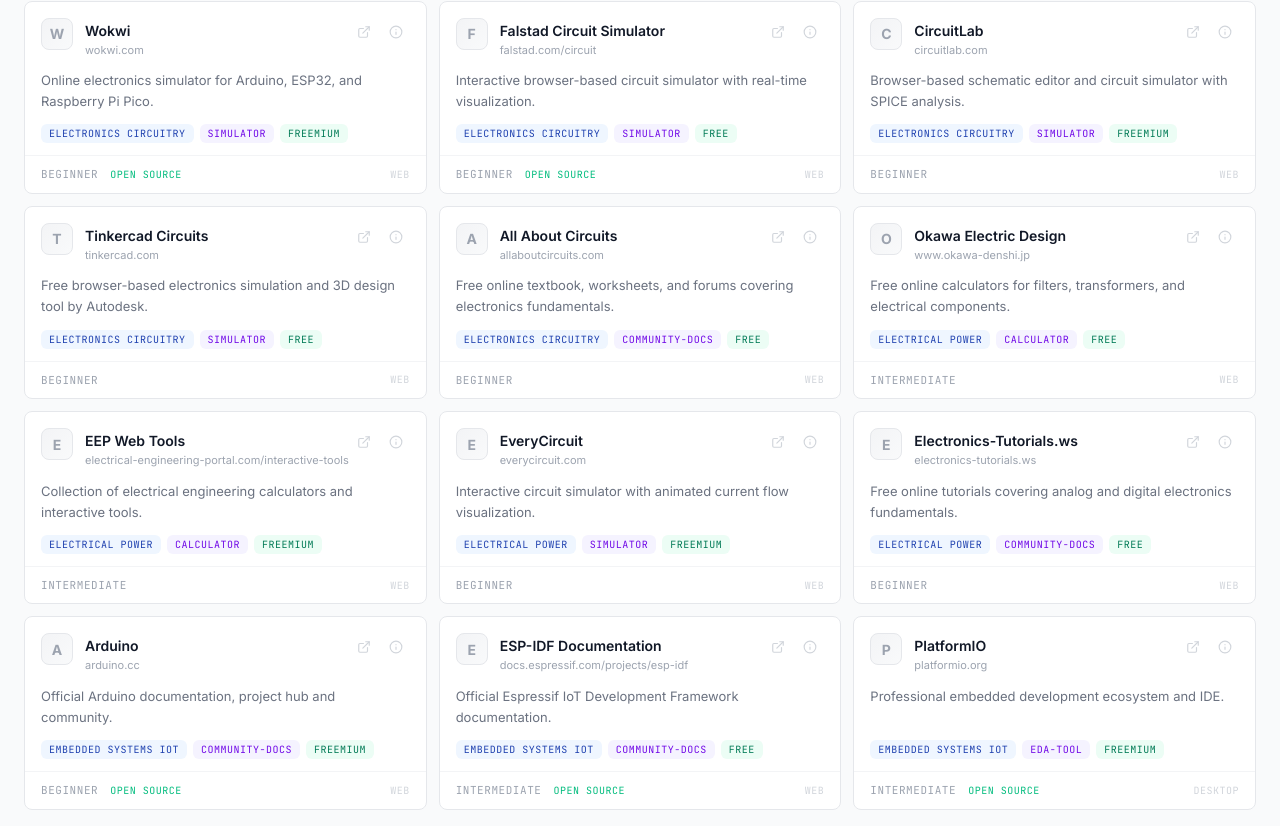
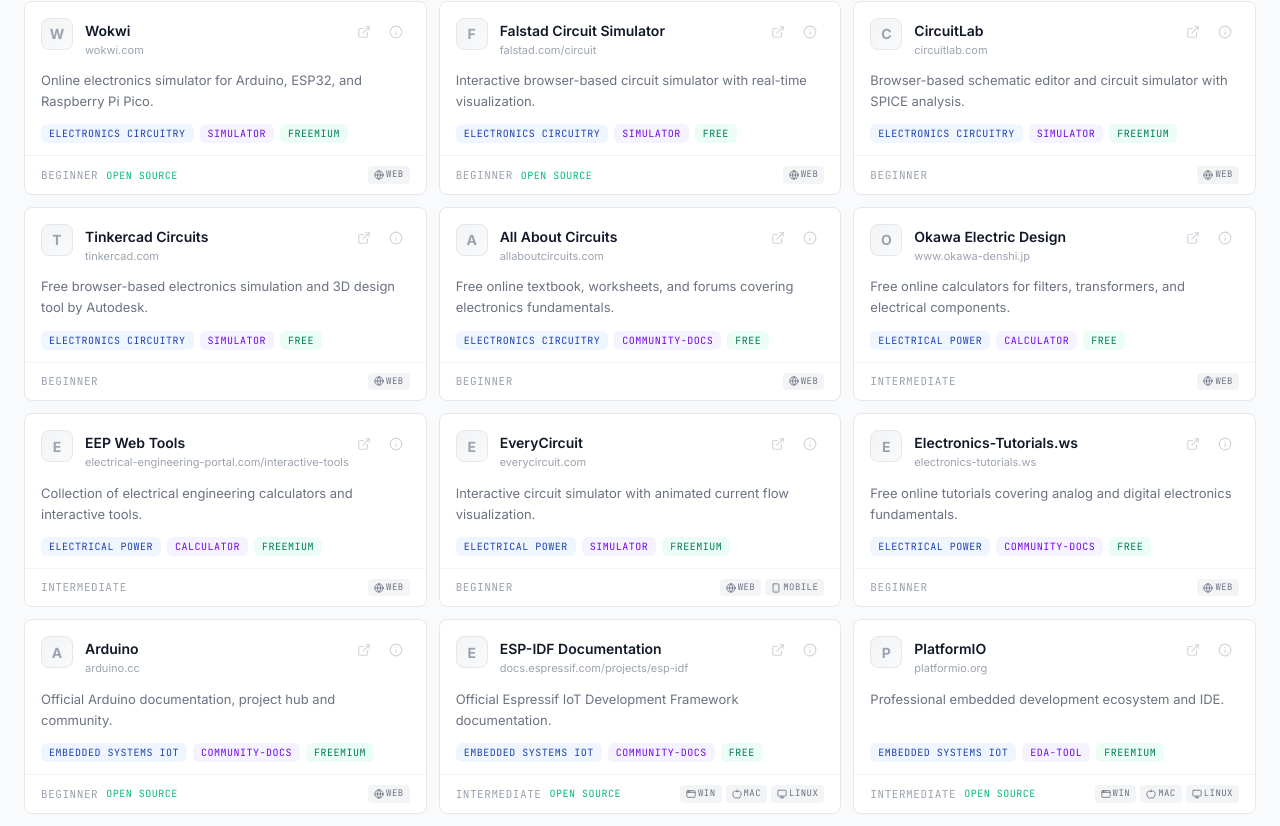
Before and after one commit to dariadi-amdjed/EngineeringHunt, a React (Vite) app: page /search in a window 1280 px wide. Shown: the part 314-1140 px from the top of the page. Built offline with nearby package versions, Linux system fonts and the light colour scheme.

Commit message:
feat: add support for desktop software tools and platform filtering

```diff
--- a/src/components/WebsiteCard.tsx
+++ b/src/components/WebsiteCard.tsx
@@ -1,9 +1,27 @@
 import { Link } from 'react-router-dom';
-import { ExternalLink, Info } from 'lucide-react';
-import type { Website } from '@/types';
+import { ExternalLink, Info, Globe, Monitor, Smartphone, Terminal, Apple, AppWindow } from 'lucide-react';
+import type { Website, Platform } from '@/types';
 import { isToolOpenSource } from '@/types';
 import { SiteFavicon } from './SiteFavicon';
 import { Tag } from './Tag';
+
+const platformIcons: Record<Platform, React.ReactNode> = {
+  web: <Globe className="h-2.5 w-2.5" />,
+  windows: <AppWindow className="h-2.5 w-2.5" />,
+  mac: <Apple className="h-2.5 w-2.5" />,
+  linux: <Monitor className="h-2.5 w-2.5" />,
+  cli: <Terminal className="h-2.5 w-2.5" />,
+  mobile: <Smartphone className="h-2.5 w-2.5" />,
+};
+
+const platformLabels: Record<Platform, string> = {
+  web: 'Web',
+  windows: 'Win',
+  mac: 'Mac',
+  linux: 'Linux',
+  cli: 'CLI',
+  mobile: 'Mobile',
+};
 
 interface WebsiteCardProps {
   website: Website;
@@ -113,7 +131,7 @@
       </div>
 
       {/* Footer stats */}
-      <div className="flex items-center gap-3 border-t border-slate-100 px-4 py-2.5">
+      <div className="flex items-center gap-2 border-t border-slate-100 px-4 py-2.5">
         <span className="font-mono text-[11px] uppercase tracking-wider text-slate-400">
           {website.difficulty[0] || 'all'}
         </span>
@@ -122,9 +140,18 @@
             open source
           </span>
         )}
-        <span className="ml-auto font-mono text-[10px] uppercase tracking-wider text-slate-300">
-          {website.platform[0]}
-        </span>
+        <div className="ml-auto flex items-center gap-1">
+          {website.platform.map((p) => (
+            <span
+              key={p}
+              className="flex items-center gap-0.5 rounded bg-slate-100 px-1.5 py-0.5 font-mono text-[9px] uppercase tracking-wider text-slate-500"
+              title={platformLabels[p]}
+            >
+              {platformIcons[p]}
+              {platformLabels[p]}
+            </span>
+          ))}
+        </div>
       </div>
     </div>
   );
--- a/src/data/websites.ts
+++ b/src/data/websites.ts
@@ -8,6 +8,7 @@
     slug: 'wokwi',
     name: 'Wokwi',
     url: 'https://wokwi.com',
+  type: 'web-app',
     imageUrl: 'https://wokwi.com/favicon.ico',
     description: 'Online electronics simulator for Arduino, ESP32, and Raspberry Pi Pico.',
     longDescription:
@@ -29,6 +30,7 @@
     slug: 'falstad',
     name: 'Falstad Circuit Simulator',
     url: 'https://falstad.com/circuit',
+  type: 'web-app',
     imageUrl: 'https://falstad.com/circuit/favicon.ico',
     description: 'Interactive browser-based circuit simulator with real-time visualization.',
     longDescription:
@@ -50,6 +52,7 @@
     slug: 'circuitlab',
     name: 'CircuitLab',
     url: 'https://circuitlab.com',
+  type: 'web-app',
     imageUrl: 'https://circuitlab.com/favicon.ico',
     description: 'Browser-based schematic editor and circuit simulator with SPICE analysis.',
     longDescription:
@@ -70,6 +73,7 @@
     slug: 'tinkercad',
     name: 'Tinkercad Circuits',
     url: 'https://tinkercad.com',
+  type: 'web-app',
     imageUrl: 'https://tinkercad.com/favicon.ico',
     description: 'Free browser-based electronics simulation and 3D design tool by Autodesk.',
     longDescription:
@@ -90,6 +94,7 @@
     slug: 'all-about-circuits',
     name: 'All About Circuits',
     url: 'https://allaboutcircuits.com',
+  type: 'web-app',
     description: 'Free online textbook, worksheets, and forums covering electronics fundamentals.',
     longDescription:
       'All About Circuits offers a free online textbook, worksheets, and forums covering fundamental electronics concepts. One of the best resources for learning electronics theory from the ground up.',
@@ -111,6 +116,7 @@
     slug: 'okawa-electric',
     name: 'Okawa Electric Design',
     url: 'https://www.okawa-denshi.jp',
+  type: 'web-app',
     description: 'Free online calculators for filters, transformers, and electrical components.',
     longDescription:
       'Okawa Electric Design provides a comprehensive suite of free online calculators for active filters, passive filters, transformers, transmission lines, and various electrical components. Essential quick-reference tools for EE design.',
@@ -130,6 +136,7 @@
     slug: 'eep-web-tools',
     name: 'EEP Web Tools',
     url: 'https://electrical-engineering-portal.com/interactive-tools',
+  type: 'web-app',
     description: 'Collection of electrical engineering calculators and interactive tools.',
     longDescription:
       'EEP Web Tools offers a range of interactive electrical engineering calculators including cable sizing, short circuit, motor starting, transformer, and arc flash analysis tools. Practical utilities for working engineers.',
@@ -149,6 +156,7 @@
     slug: 'everycircuit',
     name: 'EveryCircuit',
     url: 'https://everycircuit.com',
+  type: 'web-app',
     description: 'Interactive circuit simulator with animated current flow visualization.',
     longDescription:
       'EveryCircuit is an interactive circuit simulator that shows animated current flow, voltage propagation, and component behavior in real time. Available on web and mobile for learning and prototyping analog and digital circuits.',
@@ -168,6 +176,7 @@
     slug: 'electronics-tutorials',
     name: 'Electronics-Tutorials.ws',
     url: 'https://electronics-tutorials.ws',
+  type: 'web-app',
     description: 'Free online tutorials covering analog and digital electronics fundamentals.',
     longDescription:
       'Electronics-Tutorials provides clear, well-structured tutorials on electronics fundamentals including resistors, capacitors, transistors, digital logic, and more. A great resource for building foundational knowledge.',
@@ -189,6 +198,7 @@
     slug: 'arduino',
     name: 'Arduino',
     url: 'https://arduino.cc',
+  type: 'web-app',
     description: 'Official Arduino documentation, project hub and community.',
     longDescription:
       'The official Arduino website provides documentation, project examples, libraries, and community resources for all Arduino boards and the Arduino IDE. The primary resource for Arduino development.',
@@ -196,7 +206,7 @@
     purposes: ['community-docs'],
     pricing: 'freemium',
     authentication: 'optional-signup',
-    platform: ['web', 'desktop'],
+    platform: ['web'],
     difficulty: ['beginner'],
     interactivity: 'static-document',
     openSource: true,
@@ -209,6 +219,7 @@
     slug: 'esp-idf',
     name: 'ESP-IDF Documentation',
     url: 'https://docs.espressif.com/projects/esp-idf',
+  type: 'desktop-app',
     description: 'Official Espressif IoT Development Framework documentation.',
     longDescription:
       'ESP-IDF is the official development framework for ESP32 and other Espressif chips. The documentation provides comprehensive guides for building IoT applications with Wi-Fi, Bluetooth, and many other peripherals.',
@@ -216,7 +227,7 @@
     purposes: ['community-docs'],
     pricing: 'free',
     authentication: 'no-account',
-    platform: ['web'],
+    platform: ['windows', 'mac', 'linux'],
     difficulty: ['intermediate', 'advanced'],
     interactivity: 'static-document',
     openSource: true,
@@ -229,6 +240,7 @@
     slug: 'platformio',
     name: 'PlatformIO',
     url: 'https://platformio.org',
+  type: 'desktop-app',
     description: 'Professional embedded development ecosystem and IDE.',
     longDescription:
       'PlatformIO is a professional collaborative platform for embedded development. It supports multiple development frameworks, boards, and IDEs, making cross-platform embedded development seamless.',
@@ -236,7 +248,7 @@
     purposes: ['eda-tool'],
     pricing: 'freemium',
     authentication: 'signup-required',
-    platform: ['desktop'],
+    platform: ['windows', 'mac', 'linux'],
     difficulty: ['intermediate', 'advanced'],
     interactivity: 'input-output-tool',
     openSource: true,
@@ -249,6 +261,7 @@
     slug: 'adafruit',
     name: 'Adafruit',
     url: 'https://adafruit.com',
+  type: 'web-app',
     description: 'Open-source hardware company with tutorials and learning system.',
     longDescription:
       'Adafruit is a leading open-source hardware company offering electronics components, development boards, and extensive learning resources. Their learning system covers electronics, programming, and maker projects.',
@@ -269,6 +282,7 @@
     slug: 'hackster',
     name: 'Hackster.io',
     url: 'https://hackster.io',
+  type: 'web-app',
     description: 'Community platform for hardware projects, tutorials and competitions.',
     longDescription:
       'Hackster.io is a community for hardware engineers and makers to share projects, participate in contests, and learn from each other. The platform covers embedded systems, IoT, robotics, and maker projects.',
@@ -290,6 +304,7 @@
     slug: 'easyeda',
     name: 'EasyEDA',
     url: 'https://easyeda.com',
+  type: 'web-app',
     description: 'Free browser-based EDA tool with schematic, PCB layout and component library.',
     longDescription:
       'EasyEDA is a free, web-based EDA tool offering schematic capture, PCB layout, and a massive component library integrated with LCSC and JLCPCB. Supports direct PCB ordering from the design interface.',
@@ -297,7 +312,7 @@
     purposes: ['eda-tool'],
     pricing: 'free',
     authentication: 'signup-required',
-    platform: ['web', 'desktop'],
+    platform: ['web'],
     difficulty: ['beginner', 'intermediate'],
     interactivity: 'interactive-canvas',
     openSource: false,
@@ -309,6 +324,7 @@
     slug: 'kicad',
     name: 'KiCad',
     url: 'https://kicad.org',
+  type: 'desktop-app',
     imageUrl: 'https://kicad.org/favicon.ico',
     description: 'Open-source electronic design automation suite for PCB design.',
     longDescription:
@@ -317,7 +333,7 @@
     purposes: ['eda-tool'],
     pricing: 'open-source',
     authentication: 'no-account',
-    platform: ['desktop'],
+    platform: ['windows', 'mac', 'linux'],
     difficulty: ['intermediate', 'advanced'],
     interactivity: 'interactive-canvas',
     openSource: true,
@@ -330,6 +346,7 @@
     slug: 'opencircuit',
     name: 'OpenCircuit',
     url: 'https://opencircuit.io',
+  type: 'web-app',
     description: 'Online PCB design tool with component library and 3D preview.',
     longDescription:
       'OpenCircuit is an online PCB design tool featuring a large component library, schematic editor, and 3D board preview. It aims to make PCB design accessible directly in the browser.',
@@ -349,6 +366,7 @@
     slug: 'snapeda',
     name: 'SnapEDA',
     url: 'https://snapeda.com',
+  type: 'web-app',
     description: 'Free PCB component library with symbols, footprints and 3D models.',
     longDescription:
       'SnapEDA is a free search engine for electronic component symbols, PCB footprints, and 3D models. Supports direct import into KiCad, Eagle, Altium, and other EDA tools.',
@@ -368,6 +386,7 @@
     slug: 'altium',
     name: 'Altium Designer',
     url: 'https://altium.com',
+  type: 'desktop-app',
     description: 'Professional PCB design suite with unified schematic and layout.',
     longDescription:
       'Altium Designer is a premium, industry-leading PCB design platform featuring unified schematic capture, board layout, rigid-flex design, and extensive manufacturing output generation.',
@@ -375,7 +394,7 @@
     purposes: ['eda-tool'],
     pricing: 'paid',
     authentication: 'signup-required',
-    platform: ['desktop'],
+    platform: ['windows'],
     difficulty: ['intermediate', 'advanced'],
     interactivity: 'interactive-canvas',
     openSource: false,
@@ -389,6 +408,7 @@
     slug: 'edaplayground',
     name: 'EDA Playground',
     url: 'https://edaplayground.com',
+  type: 'web-app',
     description: 'Browser-based Verilog/SystemVerilog/VHDL simulation environment.',
     longDescription:
       'EDA Playground is an online platform for running HDL simulations in the browser. Supports Verilog, SystemVerilog, and VHDL with multiple simulators (Icarus, VCS, ModelSim) and waveform viewers.',
@@ -408,6 +428,7 @@
     slug: 'tinytapeout',
     name: 'Tiny Tapeout',
     url: 'https://tinytapeout.com',
+  type: 'web-app',
     description: 'Learn digital design and build real chips on tiny silicon tiles.',
     longDescription:
       'Tiny Tapeout is an educational project that lets you learn digital design, design real chips using HDL or gate-level, and get them manufactured on low-cost silicon. An accessible path from learning to a real ASIC.',
@@ -428,6 +449,7 @@
     slug: 'iverilog',
     name: 'Icarus Verilog',
     url: 'https://github.com/steveicarus/iverilog',
+  type: 'desktop-app',
     description: 'Open-source Verilog simulation and synthesis tool.',
     longDescription:
       'Icarus Verilog is a free Verilog simulation and synthesis tool. It compiles Verilog and partial SystemVerilog code, commonly used for HDL simulation, testbenches, and educational digital design.',
@@ -435,7 +457,7 @@
     purposes: ['simulator'],
     pricing: 'open-source',
     authentication: 'no-account',
-    platform: ['cli'],
+    platform: ['linux', 'mac'],
     difficulty: ['intermediate', 'advanced'],
     interactivity: 'input-output-tool',
     openSource: true,
@@ -448,6 +470,7 @@
     slug: 'yosys',
     name: 'Yosys',
     url: 'https://github.com/YosysHQ/yosys',
+  type: 'desktop-app',
     description: 'Open-source Verilog synthesis framework for FPGA and ASIC.',
     longDescription:
       'Yosys is a comprehensive open-source Verilog synthesis framework. Supports optimization, mapping, and technology-independent formal verification for FPGA and ASIC flows.',
@@ -455,7 +478,7 @@
     purposes: ['eda-tool'],
     pricing: 'open-source',
     authentication: 'no-account',
-    platform: ['cli'],
+    platform: ['linux', 'mac'],
     difficulty: ['advanced'],
     interactivity: 'input-output-tool',
     openSource: true,
@@ -468,6 +491,7 @@
     slug: 'hdlbits',
     name: 'HDLBits',
     url: 'https://hdlbits.01xz.net',
+  type: 'web-app',
     description: 'Interactive Verilog practice problems with built-in simulation.',
     longDescription:
       'HDLBits is a collection of small Verilog practice problems with an in-browser simulator. Covers combinational logic, sequential logic, circuits, and more — an excellent hands-on resource for learning digital design.',
@@ -489,6 +513,7 @@
     slug: 'nand2tetris',
     name: 'Nand2Tetris',
     url: 'https://nand2tetris.org',
+  type: 'web-app',
     description: 'Build a complete computer from first principles — NAND gates to OS.',
     longDescription:
       'Nand2Tetris is a comprehensive course that walks you through building an entire computer system from scratch — starting with NAND gates and ending with a high-level language, compiler, OS, and Tetris game.',
@@ -496,7 +521,7 @@
     purposes: ['simulator'],
     pricing: 'free',
     authentication: 'no-account',
-    platform: ['web', 'desktop'],
+    platform: ['web'],
     difficulty: ['beginner', 'intermediate'],
     interactivity: 'interactive-canvas',
     openSource: false,
@@ -508,6 +533,7 @@
     slug: 'riscv',
     name: 'RISC-V International',
     url: 'https://riscv.org',
+  type: 'web-app',
     description: 'Official RISC-V instruction set architecture resources and specifications.',
     longDescription:
       'RISC-V International is the nonprofit managing the open RISC-V ISA. Provides ISA specifications, software ecosystem links, and member resources for RISC-V development.',
@@ -528,6 +554,7 @@
     slug: 'godbolt',
     name: 'Compiler Explorer',
     url: 'https://godbolt.org',
+  type: 'web-app',
     description: 'Interactive compiler explorer for C, C++, Rust, Assembly and more.',
     longDescription:
       'Compiler Explorer lets you write C, C++, Rust, Assembly, and other languages and see the resulting compiler output in real time. Essential for understanding code generation, optimization, and low-level behavior.',
@@ -548,6 +575,7 @@
     slug: 'stm32',
     name: 'STM32 Developer',
     url: 'https://stm32.com',
+  type: 'web-app',
     description: 'STMicroelectronics STM32 microcontroller resources and tools.',
     longDescription:
       'The official STM32 portal provides documentation, development tools, HAL libraries, and training resources for the STM32 family of ARM Cortex-M microcontrollers.',
@@ -555,7 +583,7 @@
     purposes: ['datasheet-reference'],
     pricing: 'freemium',
     authentication: 'optional-signup',
-    platform: ['web', 'desktop'],
+    platform: ['web'],
     difficulty: ['intermediate', 'advanced'],
     interactivity: 'static-document',
     openSource: false,
@@ -567,6 +595,7 @@
     slug: 'digital-logic',
     name: 'Digital (Logic Simulator)',
     url: 'https://github.com/hneemann/Digital',
+  type: 'desktop-app',
     description: 'Digital logic circuit simulator for learning computer architecture.',
     longDescription:
       'Digital is a digital logic circuit simulator that lets you design and simulate CPUs, ALUs, registers, and complex digital systems. Supports component libraries, VHDL import, and integrated circuit testing.',
@@ -574,7 +603,7 @@
     purposes: ['simulator'],
     pricing: 'open-source',
     authentication: 'no-account',
-    platform: ['desktop'],
+    platform: ['windows', 'mac', 'linux'],
     difficulty: ['beginner', 'intermediate'],
     interactivity: 'interactive-canvas',
     openSource: true,
@@ -589,6 +618,7 @@
     slug: 'webots',
     name: 'Webots',
     url: 'https://cyberbotics.com',
+  type: 'desktop-app',
     description: 'Open-source mobile robot simulation software with physics engine.',
     longDescription:
       'Webots is an open-source robot simulation software for designing and prototyping robotic systems. Supports URDF models, ROS integration, and physics-based simulation with multiple engine options.',
@@ -596,7 +626,7 @@
     purposes: ['simulator'],
     pricing: 'open-source',
     authentication: 'no-account',
-    platform: ['desktop', 'web'],
+    platform: ['windows', 'mac', 'linux'],
     difficulty: ['intermediate', 'advanced'],
     interactivity: 'interactive-canvas',
     openSource: true,
@@ -609,6 +639,7 @@
     slug: 'gazebo',
     name: 'Gazebo',
     url: 'https://gazebosim.org',
+  type: 'desktop-app',
     imageUrl: 'https://gazebosim.org/favicon.ico',
     description: 'Industry-standard robot simulator by Open Robotics.',
     longDescription:
@@ -617,7 +648,7 @@
     purposes: ['simulator'],
     pricing: 'free',
     authentication: 'no-account',
-    platform: ['desktop', 'web'],
+    platform: ['linux'],
     difficulty: ['intermediate', 'advanced'],
     interactivity: 'interactive-canvas',
     openSource: true,
@@ -630,6 +661,7 @@
     slug: 'coppeliasim',
     name: 'CoppeliaSim',
     url: 'https://coppeliarobotics.com',
+  type: 'desktop-app',
     description: 'Versatile robot simulation platform with multiple physics engines.',
     longDescription:
       'CoppeliaSim (formerly V-REP) is a versatile robot simulation platform supporting multiple physics engines, programming languages, and robot models. Used in education and research for prototyping robotic systems.',
@@ -637,7 +669,7 @@
     purposes: ['simulator'],
     pricing: 'freemium',
     authentication: 'signup-required',
-    platform: ['desktop'],
+    platform: ['windows', 'mac', 'linux'],
     difficulty: ['intermediate', 'advanced'],
     interactivity: 'interactive-canvas',
     openSource: false,
@@ -649,6 +681,7 @@
     slug: 'ros-org',
     name: 'ROS.org',
     url: 'https://ros.org',
+  type: 'web-app',
     description: 'Official Robot Operating System documentation and ecosystem.',
     longDescription:
       'ROS.org is the official website for the Robot Operating System, providing documentation, tutorials, packages, and community resources for robotics development using ROS and ROS 2.',
@@ -669,6 +702,7 @@
     slug: 'matlab-simulink',
     name: 'MATLAB / Simulink',
     url: 'https://mathworks.com',
+  type: 'desktop-app',
     description: 'Numerical computing and model-based design for control systems.',
     longDescription:
       'MATLAB and Simulink from MathWorks are industry standards for numerical computing, algorithm development, and model-based design. Simulink is widely used for control systems, signal processing, and embedded systems simulation.',
@@ -676,7 +710,7 @@
     purposes: ['simulator', 'calculator'],
     pricing: 'paid',
     authentication: 'signup-required',
-    platform: ['desktop'],
+    platform: ['windows', 'mac', 'linux'],
     difficulty: ['intermediate', 'advanced'],
     interactivity: 'interactive-canvas',
     openSource: false,
@@ -690,6 +724,7 @@
     slug: 'octopart',
     name: 'Octopart',
     url: 'https://octopart.com',
+  type: 'web-app',
     description: 'Electronic component search engine with pricing and datasheets.',
     longDescription:
       'Octopart is the most comprehensive search engine for electronic components. Aggregates pricing, availability, and datasheets from hundreds of distributors, making component sourcing fast and transparent.',
@@ -709,6 +744,7 @@
     slug: 'digikey',
     name: 'Digi-Key',
     url: 'https://digikey.com',
+  type: 'web-app',
     description: 'Global electronic component distributor with parametric search tools.',
     longDescription:
       'Digi-Key Electronics is a major authorized distributor offering a vast inventory of electronic components with powerful parametric search, reference designs, and engineering resources for rapid prototyping.',
@@ -762,6 +798,7 @@
     difficulty?: string[];
     interactivity?: string[];
     openSource?: boolean;
+    type?: string[];
   },
   sort: string = 'relevance'
 ): Website[] {
@@ -819,6 +856,10 @@
     filtered = filtered.filter((w) => isToolOpenSource(w));
   }
 
+  if (filters.type && filters.type.length > 0) {
+    filtered = filtered.filter((w) => filters.type!.includes(w.type));
+  }
+
   switch (sort) {
     case 'popular':
       filtered.sort((a, b) => (b.featured ? 1 : 0) - (a.featured ? 1 : 0));
--- a/src/lib/useWebsites.ts
+++ b/src/lib/useWebsites.ts
@@ -43,6 +43,9 @@
   }
   if (filters.openSource) {
     result = result.filter((w) => isToolOpenSource(w));
+  }
+  if (filters.type && filters.type.length > 0) {
+    result = result.filter((w) => filters.type!.includes(w.type));
   }
 
   return result;
@@ -108,6 +111,7 @@
     d: filters?.difficulty || [],
     i: filters?.interactivity || [],
     o: filters?.openSource || false,
+    t: filters?.type || [],
     f: featured || false,
     l: limit || 0,
   });
--- a/src/pages/ExplorePage.tsx
+++ b/src/pages/ExplorePage.tsx
@@ -23,6 +23,7 @@
   difficulty: [],
   interactivity: [],
   openSource: false,
+  type: [],
 };
 
 export function ExplorePage() {
--- a/src/pages/HomePage.tsx
+++ b/src/pages/HomePage.tsx
@@ -63,7 +63,7 @@
             for every engineering domain
           </h1>
           <p className="mx-auto mt-4 max-w-xl text-[14px] leading-relaxed text-slate-500">
-            A curated index of simulators, design platforms, development environments, and learning
+            A curated index of web tools, desktop software, simulators, design platforms, and learning
             resources — organized by domain and purpose.
           </p>
           <div className="mx-auto mt-6 max-w-xl">
--- a/src/pages/SubmitPage.tsx
+++ b/src/pages/SubmitPage.tsx
@@ -15,6 +15,7 @@
   description: 'One-line description of the tool.',
   longDescription:
     'A detailed description explaining what this tool does, who it is for, and why it is useful for engineers.',
+  type: 'web-app',
   category: 'electronics-circuitry',
   purposes: ['simulator'],
   pricing: 'free',
--- a/src/types/index.ts
+++ b/src/types/index.ts
@@ -23,7 +23,9 @@
 
 export type Interactivity = 'interactive-canvas' | 'input-output-tool' | 'static-document';
 
-export type Platform = 'web' | 'desktop' | 'mobile' | 'cli';
+export type ToolType = 'web-app' | 'desktop-app' | 'extension';
+
+export type Platform = 'web' | 'windows' | 'mac' | 'linux' | 'cli' | 'mobile';
 
 export type Website = {
   id: string;
@@ -33,6 +35,7 @@
   imageUrl?: string;
   description: string;
   longDescription: string;
+  type: ToolType;
   category: CategorySlug;
   purposes: Purpose[];
   pricing: Pricing;
@@ -67,6 +70,7 @@
   difficulty: Difficulty[];
   interactivity: Interactivity[];
   openSource: boolean;
+  type: ToolType[];
 };
 
 export type SortOption = 'relevance' | 'popular' | 'recent' | 'free-first' | 'open-source-first';
```
Also changed, not shown: src/components/FilterBar.tsx (+18 -1 lines), src/components/FilterSidebar.tsx (+23 -2 lines), src/pages/WebsiteDetailPage.tsx (+17 -3 lines).
